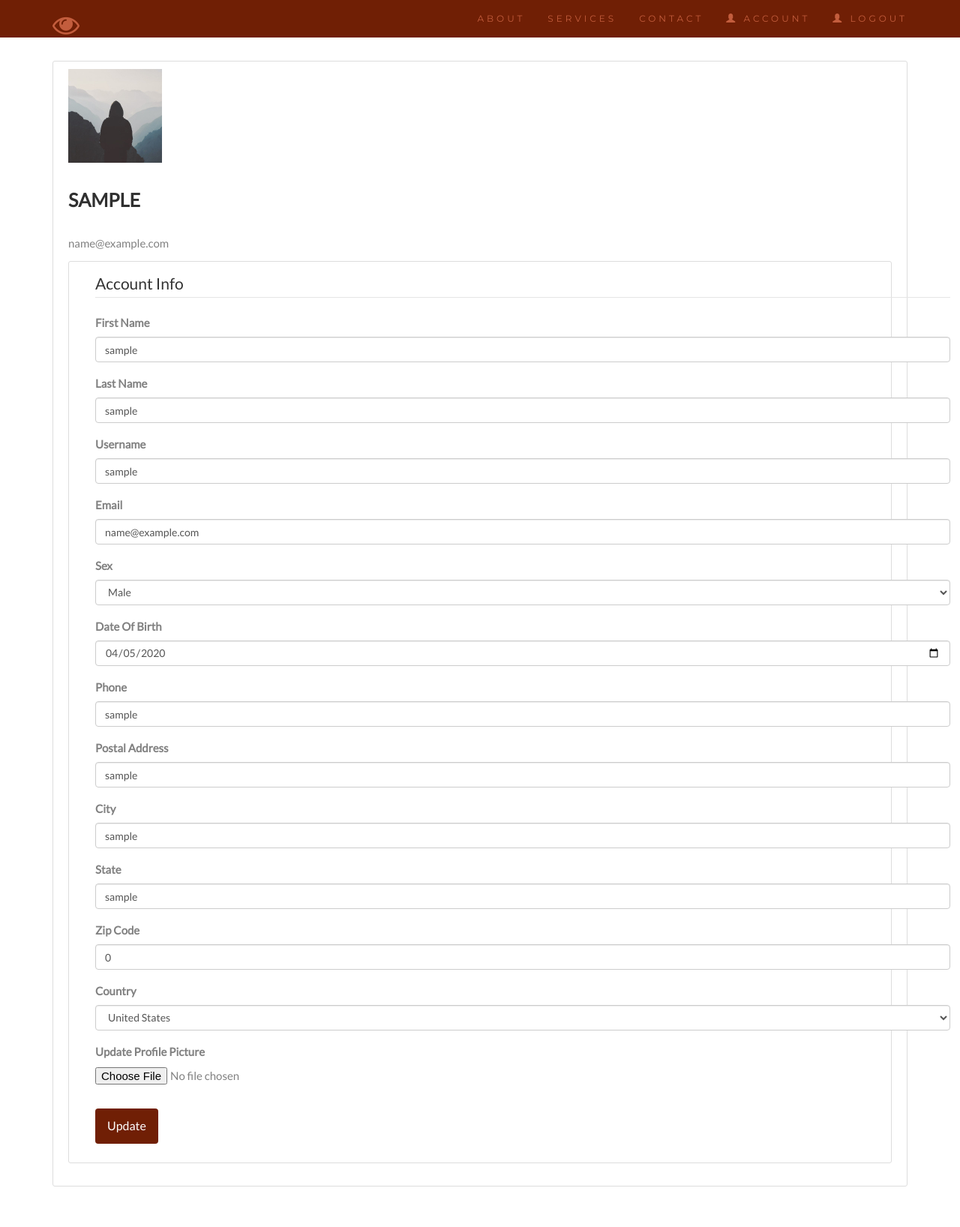
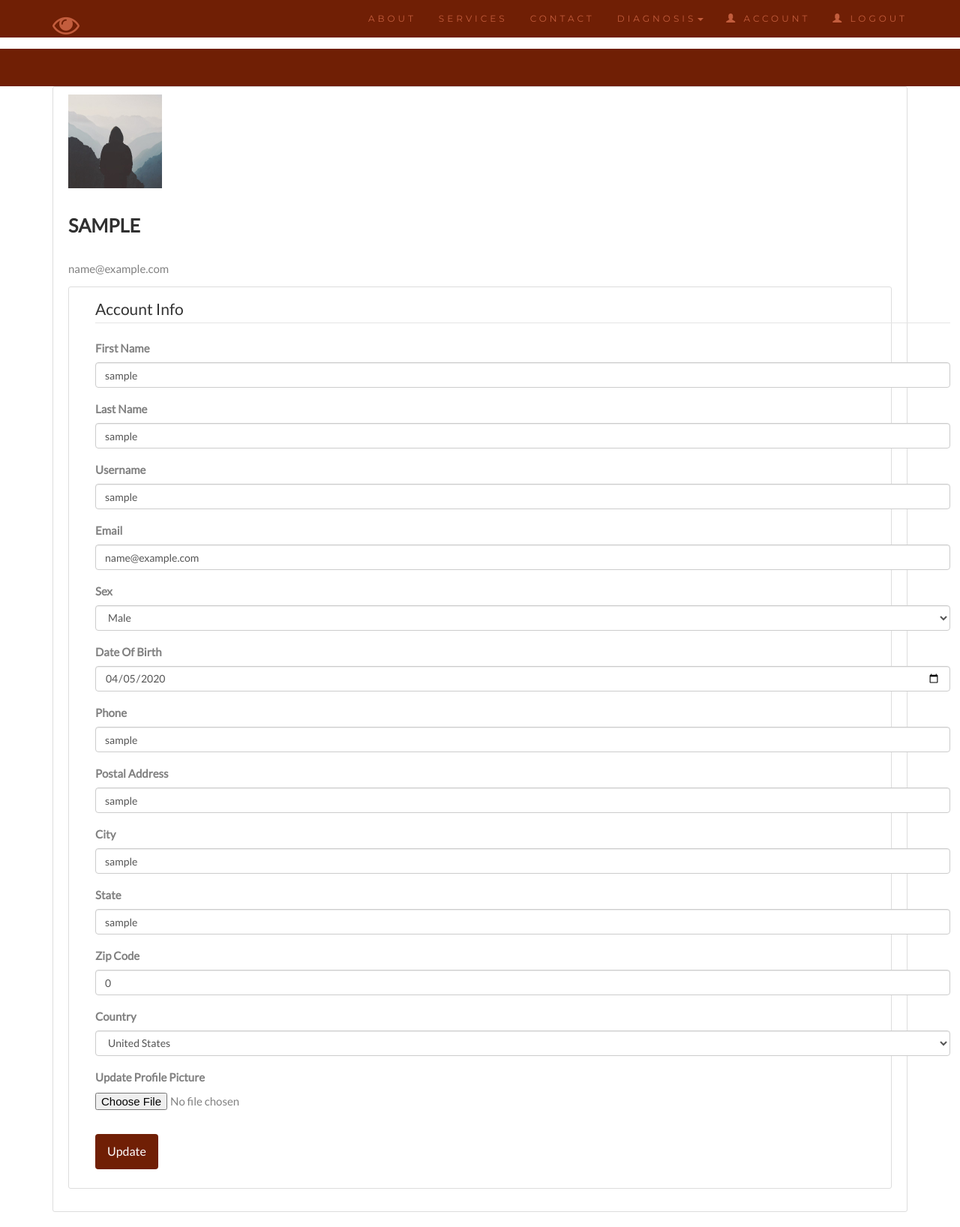
Before and after one commit to rsrahul1000/DRD, a Flask app: page /account in a window 1280 px wide. Shown: the whole page at 75% size. Before the commit the page ends 1582 px from the top, so only its background shows below. Run offline with Flask 2, Linux system fonts and the light colour scheme; the visitor is signed in with stand-in values (Sample User, id 1); data comes from the database, SQL or seed files in the repository; some libraries are stand-ins or nearby versions.

Commit message:
add: Existing diagnosis page added

```diff
--- a/src/helper_methods/forms.py
+++ b/src/helper_methods/forms.py
@@ -1,6 +1,6 @@
 from flask_wtf import FlaskForm
 from flask_wtf.file import FileField, FileAllowed
-from wtforms import StringField, PasswordField, SubmitField, BooleanField, SelectField
+from wtforms import StringField, PasswordField, SubmitField, BooleanField, SelectField, TextAreaField
 from wtforms.validators import DataRequired, Length, Email, EqualTo, ValidationError
 from wtforms.fields.html5 import DateField
 import phonenumbers
@@ -312,3 +312,8 @@ class UpdateAccountForm(FlaskForm):
             user = Patients.query.filter_by(email=email.data).first()
             if user:
                 raise ValidationError('That email is taken. Please choose a different one')
+
+class DiagnoseForm(FlaskForm):
+    side = SelectField('Side', choices=[('L', 'Left'), ('R', 'Right')])
+    picture = FileField('Upload Fundus Image', validators=[FileAllowed(['jpg','png','jpeg'])])
+    submit = SubmitField('Diagnose')
--- a/src/helper_methods/models.py
+++ b/src/helper_methods/models.py
@@ -33,7 +33,7 @@ class FundusImage(db.Model):
     stage = db.Column(db.Integer, nullable=False)
     imageName = db.Column(db.String(50), nullable=False)
     date_added = db.Column(db.DateTime, nullable=False, default=datetime.utcnow)
-
+    side = db.Column(db.String(2), nullable=False)
     patient_id = db.Column(db.Integer, db.ForeignKey('patients.id'), nullable=False) #Foriegn key to the patients table
 
     def __repr__(self):
--- a/src/helper_methods/routes.py
+++ b/src/helper_methods/routes.py
@@ -2,7 +2,7 @@ import os
 import secrets
 from PIL import Image
 from flask import render_template, request, send_from_directory, session, redirect, url_for, flash
-from helper_methods.forms import RegisterForm, LoginForm, UpdateAccountForm
+from helper_methods.forms import RegisterForm, LoginForm, UpdateAccountForm, DiagnoseForm
 from helper_methods.pred_methods import *
 from helper_methods.segmentation import *
 from keras.models import load_model
@@ -11,6 +11,8 @@ from helper_methods import app, db, bcrypt
 from flask_login import login_user, current_user, logout_user, login_required
 
 # parameters of the image
+from scipy.sparse import dia_matrix
+
 HEIGHT = 224
 WIDTH = 224
 # loading the pretraiend model
@@ -62,11 +64,11 @@ def logout():
     logout_user()
     return redirect(url_for('index'))
 
-def save_picture(form_picture):
+def save_profile_picture(form_picture, image_path):
     random_hex = secrets.token_hex(8)
     _, f_ext = os.path.splitext(form_picture.filename)
     picture_fn = random_hex + f_ext
-    picture_path = os.path.join(app.root_path, 'static/profile_pics', picture_fn)
+    picture_path = os.path.join(image_path, picture_fn)
     #Resize the image to 125x125 pix
     output_size = (125, 125)
     i = Image.open(form_picture)
@@ -78,14 +80,15 @@ def save_picture(form_picture):
 @app.route('/account', methods=["POST", "GET"])
 @login_required
 def account():
-    profile_image_taregt = 'profile_pics/'
-    if not os.path.isdir(profile_image_taregt):
-        os.mkdir(profile_image_taregt)
+    profile_image_target = 'profile_pics/'
+    saving_path_profile_target = os.path.join(app.root_path, 'static/profile_pics')
+    if not os.path.isdir(profile_image_target):
+        os.mkdir(profile_image_target)
 
     form = UpdateAccountForm()
     if form.validate_on_submit():
         if form.picture.data:
-            picture_file = save_picture(form.picture.data)
+            picture_file = save_profile_picture(form.picture.data, saving_path_profile_target)
             current_user.profile_image_file = picture_file
         current_user.fname = form.fname.data
         current_user.lname = form.lname.data
@@ -115,9 +118,108 @@ def account():
         form.state.data = current_user.state
         form.zipcode.data = current_user.zipcode
         form.country.data = current_user.country
-    profile_image_file = url_for('static', filename=profile_image_taregt + current_user.profile_image_file)
+    profile_image_file = url_for('static', filename=profile_image_target + current_user.profile_image_file)
     return render_template('account.html', title='Account',
                            profile_image_file=profile_image_file, form=form)
+
+def save_oroginal_picture(form_picture, image_path):
+    random_hex = secrets.token_hex(8)
+    _, f_ext = os.path.splitext(form_picture.filename)
+    picture_fn = random_hex + f_ext
+    picture_path = os.path.join(image_path, picture_fn)
+    form_picture.save(picture_path)
+
+    return picture_fn
+
+@app.route('/diagnose/new', methods=["POST", "GET"])
+@login_required
+def new_diagnose():
+    original_image_target = os.path.join(APP_ROOT, 'images/original_images/')
+    preprocessed_image_target = os.path.join(APP_ROOT, 'images/preprocessed_images/')
+    segment_MA_target = os.path.join(APP_ROOT, 'images/microaneurysms/')
+    exudates_target = os.path.join(APP_ROOT, 'images/exudates/')
+    blood_vessels_target = os.path.join(APP_ROOT, 'images/blood_vessels/')
+    haemorrhage_target = os.path.join(APP_ROOT, 'images/haemorrhage/')
+    if not os.path.isdir(original_image_target):
+        os.mkdir(original_image_target)
+
+    if not os.path.isdir(preprocessed_image_target):
+        os.mkdir(preprocessed_image_target)
+
+    if not os.path.isdir(segment_MA_target):
+        os.mkdir(segment_MA_target)
+
+    if not os.path.isdir(exudates_target):
+        os.mkdir(exudates_target)
+
+    if not os.path.isdir(blood_vessels_target):
+        os.mkdir(blood_vessels_target)
+
+    if not os.path.isdir(haemorrhage_target):
+        os.mkdir(haemorrhage_target)
+
+    with graph.as_default():
+        model = load_model('Trained_models/VGG19 Trained Model.h5')
+
+    form = DiagnoseForm()
+    if form.validate_on_submit():
+        flash('Your Diagnose has been done!', 'success')
+        if form.picture.data:
+            filename = save_oroginal_picture(form.picture.data, original_image_target)
+            preprocessed_destination_file = "".join([preprocessed_image_target, filename])
+            print(filename)
+            print(preprocessed_destination_file)
+
+            # preprocessing
+            preprocess_image(original_image_target, preprocessed_image_target, filename, HEIGHT, WIDTH)
+            tim = cv2.imread(preprocessed_destination_file)
+            tim = cv2.cvtColor(tim, cv2.COLOR_BGR2RGB)
+            preds, stage = prediction(model, tim)
+            print(preds)
+            print(stage)
+
+            if stage > 0:
+                # Microaneuryms
+                gray_blobs, microaneurysms_image = MA(original_image_target, filename)
+                cv2.imwrite(segment_MA_target + filename, cv2.cvtColor(microaneurysms_image, cv2.COLOR_RGB2BGR))
+
+                # Exudates
+                ex = exudate(original_image_target, filename)
+                cv2.imwrite(exudates_target + filename, ex)  # cv2.cvtColor(ex, cv2.COLOR_RGB2BGR))
+
+                # Blood Vessels
+                bv = extract_bv(original_image_target, filename)
+                cv2.imwrite(blood_vessels_target + filename, bv)  # cv2.cvtColor(bv, cv2.COLOR_RGB2BGR))
+
+                # haemorrhages
+                hmag = haemorrhage(original_image_target, filename)
+                cv2.imwrite(haemorrhage_target + filename, hmag)
+
+                fundus_image_patient = FundusImage(stage=stage, imageName=filename,side=form.side.data , patient=current_user)
+                print(fundus_image_patient)
+                db.session.add(fundus_image_patient)
+                db.session.commit()
+
+            return render_template("result.html",
+                                   image_name=filename,
+                                   stage=stage,
+                                   preds=preds,
+                                   original_path=original_image_target,
+                                   preprocessed_path=preprocessed_image_target,
+                                   microaneurysms_path=segment_MA_target,
+                                   exudates_path=exudates_target,
+                                   blood_vessels_path=blood_vessels_target,
+                                   haemorrhage_path=haemorrhage_target)
+
+        return redirect(url_for('result'))
+    return render_template('create_diagnose.html', title='New Diagnose', form=form)
+
+@app.route('/diagnose')
+@login_required
+def existing_diagnose():
+    original_image_target = os.path.join(APP_ROOT, 'images/original_images/')
+    diagnosis = FundusImage.query.all()
+    return render_template('existing_diagnose.html', diagnosis=diagnosis, original_path=original_image_target)
 
 @app.route('/upload_image')
 @login_required
--- a/src/helper_methods/static/homeStyle.css
+++ b/src/helper_methods/static/homeStyle.css
@@ -2,6 +2,8 @@ body {
     font: 400 15px Lato, sans-serif;
     line-height: 1.8;
     color: #818181;
+    padding-top: 65px;
+
 }
 h2 {
     font-size: 24px;
--- a/src/templates/account.html
+++ b/src/templates/account.html
@@ -1,8 +1,6 @@
 {% extends "layout.html" %}
 {% block content %}
-<br>
-<br>
-<br>
+
     <div class="container">
         <div class="content-section">
             <div class="media">
@@ -22,27 +20,27 @@
                             <div class="form-group">
                                 {{ form.fname.label(class="form-control-label") }}
                                 {% if form.fname.errors %}
-                                {{ form.fname(class="form-control form-control-lg") }}
+                                {{ form.fname(class="form-control form-control-md ") }}
                                 <div class="invalid-feedback">
                                     {% for error in form.fname.errors %}
                                     <span>{{ error }}</span>
                                     {% endfor %}
                                 </div>
                                 {% else %}
-                                {{ form.fname(class="form-control form-control-lg") }}
+                                {{ form.fname(class="form-control form-control-md ") }}
                                 {% endif %}
                             </div>
                             <div class="form-group">
                                 {{ form.lname.label(class="form-control-label") }}
                                 {% if form.lname.errors %}
-                                {{ form.lname(class="form-control form-control-lg") }}
+                                {{ form.lname(class="form-control form-control-md ") }}
                                 <div class="invalid-feedback">
                                     {% for error in form.lname.errors %}
                                     <span>{{ error }}</span>
                                     {% endfor %}
                                 </div>
                                 {% else %}
-                                {{ form.lname(class="form-control form-control-lg") }}
+                                {{ form.lname(class="form-control form-control-md ") }}
                                 {% endif %}
                             </div>
                             <div class="form-group">
@@ -55,125 +53,125 @@
                                     {% endfor %}
                                 </div>
                                 {% else %}
-                                {{ form.username(class="form-control form-control-lg") }}
+                                {{ form.username(class="form-control form-control-md ") }}
                                 {% endif %}
                             </div>
                             <div class="form-group">
                                 {{ form.email.label(class="form-control-label") }}
                                 {% if form.email.errors %}
-                                {{ form.email(class="form-control form-control-lg") }}
+                                {{ form.email(class="form-control form-control-md") }}
                                 <div class="invalid-feedback">
                                     {% for error in form.email.errors %}
                                     <span>{{ error }}</span>
                                     {% endfor %}
                                 </div>
                                 {% else %}
-                                {{ form.email(class="form-control form-control-lg") }}
+                                {{ form.email(class="form-control form-control-md ") }}
                                 {% endif %}
                             </div>
 
                             <div class="form-group">
                                 {{ form.sex.label(class="form-control-label") }}
                                 {% if form.sex.errors %}
-                                {{ form.sex(class="form-control form-control-lg") }}
+                                {{ form.sex(class="form-control form-control-md ") }}
                                 <div class="invalid-feedback">
                                     {% for error in form.sex.errors %}
                                     <span>{{ error }}</span>
                                     {% endfor %}
                                 </div>
                                 {% else %}
-                                {{ form.sex(class="form-control form-control-lg") }}
+                                {{ form.sex(class="form-control form-control-md ") }}
                                 {% endif %}
                             </div>
                             <div class="form-group">
                                 {{ form.dob.label(class="form-control-label") }}
                                 {% if form.dob.errors %}
-                                {{ form.dob(class="form-control form-control-lg") }}
+                                {{ form.dob(class="form-control form-control-md ") }}
                                 <div class="invalid-feedback">
                                     {% for error in form.dob.errors %}
                                     <span>{{ error }}</span>
                                     {% endfor %}
                                 </div>
                                 {% else %}
-                                {{ form.dob(class="form-control form-control-lg") }}
+                                {{ form.dob(class="form-control form-control-md ") }}
                                 {% endif %}
                             </div>
                             <div class="form-group">
                                 {{ form.phone.label(class="form-control-label") }}
                                 {% if form.phone.errors %}
-                                {{ form.phone(class="form-control form-control-lg") }}
+                                {{ form.phone(class="form-control form-control-md ") }}
                                 <div class="invalid-feedback">
                                     {% for error in form.phone.errors %}
                                     <span>{{ error }}</span>
                                     {% endfor %}
                                 </div>
                                 {% else %}
-                                {{ form.phone(class="form-control form-control-lg") }}
+                                {{ form.phone(class="form-control form-control-md ") }}
                                 {% endif %}
                             </div>
                             <div class="form-group">
                                 {{ form.address.label(class="form-control-label") }}
                                 {% if form.address.errors %}
-                                {{ form.address(class="form-control form-control-lg") }}
+                                {{ form.address(class="form-control form-control-md ") }}
                                 <div class="invalid-feedback">
                                     {% for error in form.address.errors %}
                                     <span>{{ error }}</span>
                                     {% endfor %}
                                 </div>
                                 {% else %}
-                                {{ form.address(class="form-control form-control-lg") }}
+                                {{ form.address(class="form-control form-control-md ") }}
                                 {% endif %}
                             </div>
                             <div class="form-group">
                                 {{ form.city.label(class="form-control-label") }}
                                 {% if form.city.errors %}
-                                {{ form.city(class="form-control form-control-lg") }}
+                                {{ form.city(class="form-control form-control-md ") }}
                                 <div class="invalid-feedback">
                                     {% for error in form.city.errors %}
                                     <span>{{ error }}</span>
                                     {% endfor %}
                                 </div>
                                 {% else %}
-                                {{ form.city(class="form-control form-control-lg") }}
+                                {{ form.city(class="form-control form-control-md ") }}
                                 {% endif %}
                             </div>
                             <div class="form-group">
                                 {{ form.state.label(class="form-control-label") }}
                                 {% if form.state.errors %}
-                                {{ form.state(class="form-control form-control-lg") }}
+                                {{ form.state(class="form-control form-control-md ") }}
                                 <div class="invalid-feedback">
                                     {% for error in form.state.errors %}
                                     <span>{{ error }}</span>
                                     {% endfor %}
                                 </div>
                                 {% else %}
-                                {{ form.state(class="form-control form-control-lg") }}
+                                {{ form.state(class="form-control form-control-md ") }}
                                 {% endif %}
                             </div>
                             <div class="form-group">
                                 {{ form.zipcode.label(class="form-control-label") }}
                                 {% if form.zipcode.errors %}
-                                {{ form.zipcode(class="form-control form-control-lg") }}
+                                {{ form.zipcode(class="form-control form-control-md ") }}
                                 <div class="invalid-feedback">
                                     {% for error in form.zipcode.errors %}
                                     <span>{{ error }}</span>
                                     {% endfor %}
                                 </div>
                                 {% else %}
-                                {{ form.zipcode(class="form-control form-control-lg") }}
+                                {{ form.zipcode(class="form-control form-control-md ") }}
                                 {% endif %}
                             </div>
                             <div class="form-group">
                                 {{ form.country.label(class="form-control-label") }}
                                 {% if form.country.errors %}
-                                {{ form.country(class="form-control form-control-lg") }}
+                                {{ form.country(class="form-control form-control-md ") }}
                                 <div class="invalid-feedback">
                                     {% for error in form.country.errors %}
                                     <span>{{ error }}</span>
                                     {% endfor %}
                                 </div>
                                 {% else %}
-                                {{ form.country(class="form-control form-control-lg") }}
+                                {{ form.country(class="form-control form-control-md ") }}
                                 {% endif %}
                             </div>
                             <div class="form-group">
--- a/src/templates/layout.html
+++ b/src/templates/layout.html
@@ -32,7 +32,7 @@
 
 </head>
 <body id="myPage" data-spy="scroll" data-target=".navbar" data-offset="60">
-
+<nav class="navbar navbar-default"></nav>
 <nav class="navbar navbar-default navbar-fixed-top">
     <div class="container">
         <div class="navbar-header">
@@ -48,7 +48,14 @@
                 <li class="nav-item"><a href="#about"> ABOUT</a></li>
                 <li class="nav-item"><a href="#services"> SERVICES</a></li>
                 <li class="nav-item"><a href="#contact"> CONTACT</a></li>
+
                 {% if current_user.is_authenticated %}
+                    <li class="dropdown"><a class="dropdown-toggle" data-toggle="dropdown" href="#">DIAGNOSIS<span class="caret"></span></a>
+                        <ul class="dropdown-menu">
+                            <li class="nav-item"><a href="{{ url_for('existing_diagnose') }}"><span class="glyphicon glyphicon-user"></span> EXISITING DIAGNOSE</a></li>
+                          <li class="nav-item"><a href="{{ url_for('new_diagnose') }}"><span class="glyphicon glyphicon-user"></span> NEW DIAGNOSE</a></li>
+                        </ul>
+                    </li>
                     <li class="nav-item"><a href="{{ url_for('account') }}"><span class="glyphicon glyphicon-user"></span> ACCOUNT</a></li>
                     <li class="nav-item"><a href="{{ url_for('logout') }}"><span class="glyphicon glyphicon-user"></span> LOGOUT</a></li>
                 {% else %}
```
Also changed, not shown: other parts of src/helper_methods/static/homeStyle.css (+55 -8 lines), src/templates/create_diagnose.html (added, +42 -0 lines), src/templates/existing_diagnose.html (added, +35 -0 lines), src/templates/login.html (+4 -4 lines), src/templates/result.html (+4 -16 lines).
